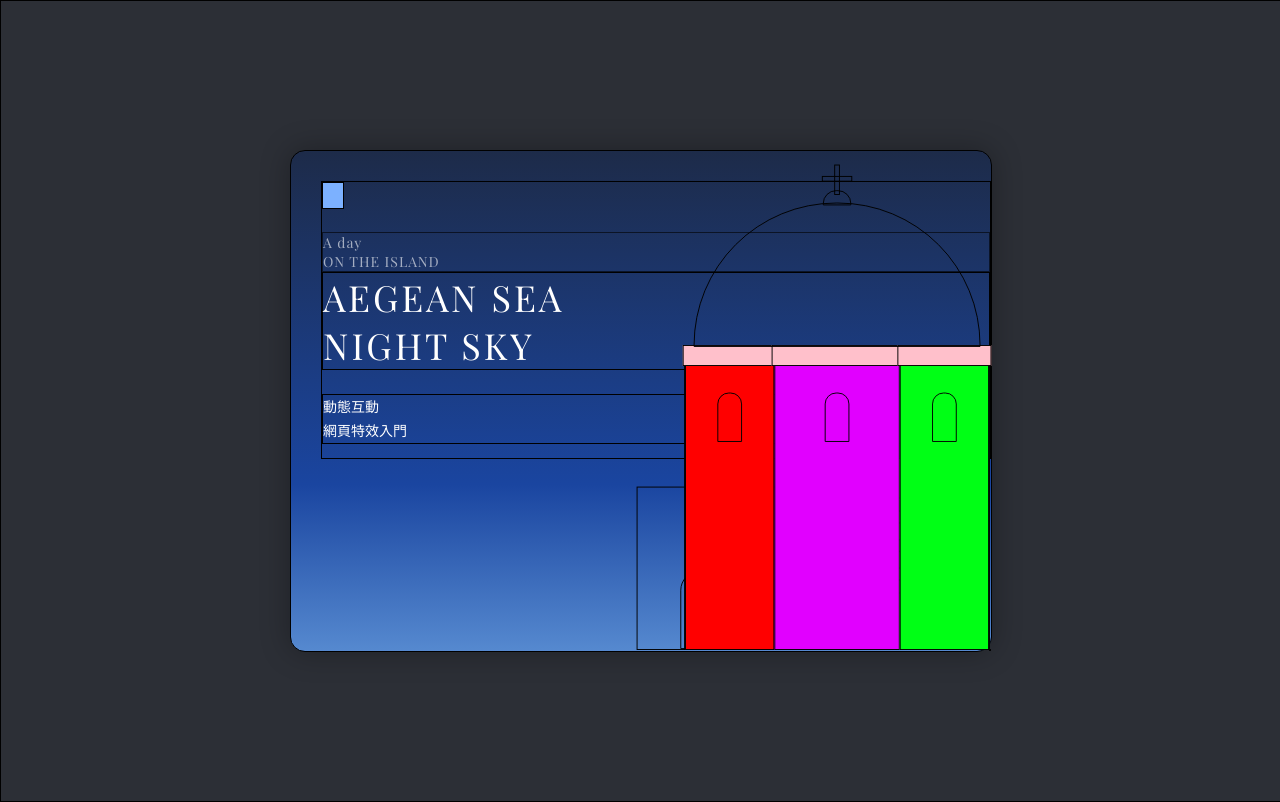
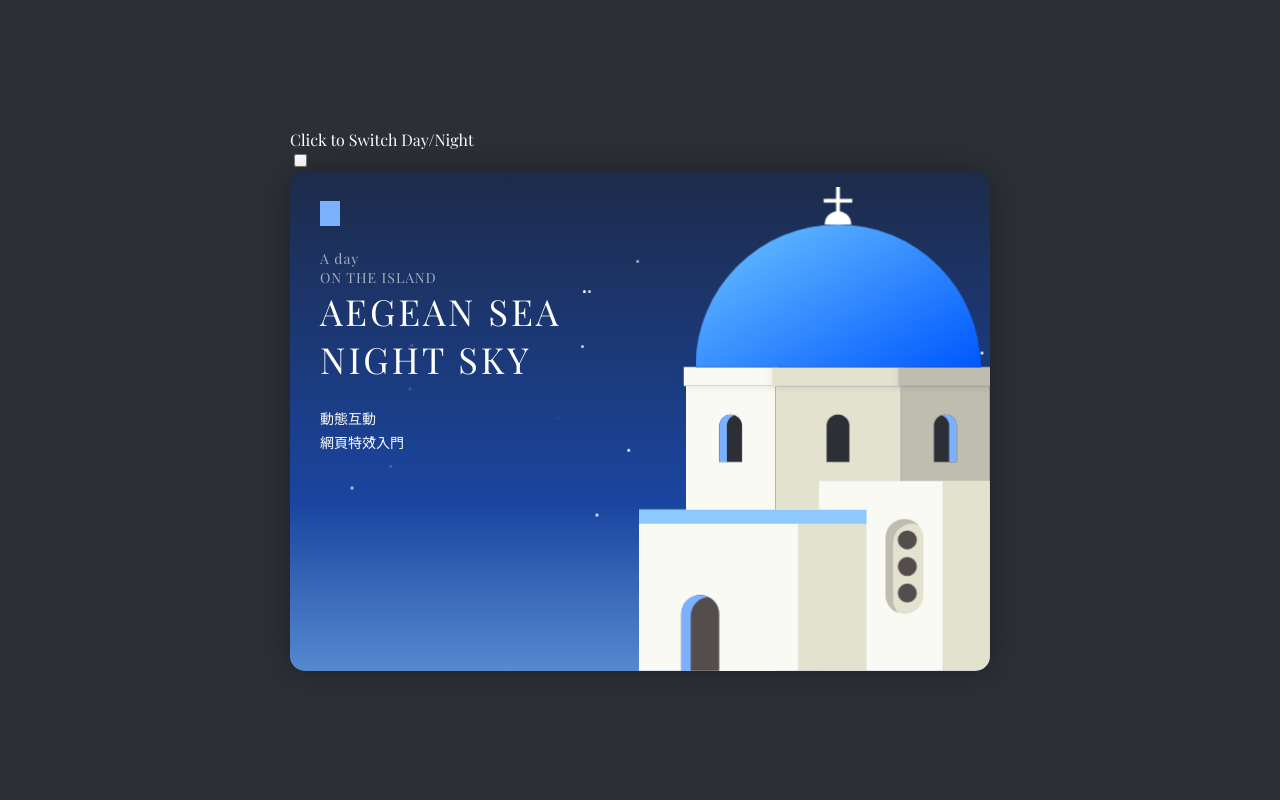
Before and after one commit to advancedor96/vue_test, a Vue app: page /#/2 in a window 1280 px wide. Built offline with nearby package versions, Linux system fonts and the light colour scheme.

Commit message:
快好了

```diff
--- a/src/components/P2.vue
+++ b/src/components/P2.vue
@@ -1,10 +1,45 @@
 <template>
    <div class="wrapper">
+      <label for="switch">
+         <div class="remind">Click to Switch Day/Night</div>
+         <input type="checkbox" id='switch'>
          <div class="scene">
+            <div class="allstars">
+               <div class="star1"></div>
+               <div class="star2"></div>
+               <div class="star3"></div>
+               <div class="star4"></div>
+               <div class="star5"></div>
+               <div class="star6"></div>
+               <div class="star7"></div>
+               <div class="star8"></div>
+               <div class="star9"></div>
+               <div class="star10"></div>
+               <div class="star11"></div>
+               <div class="star12"></div>
+               <div class="star13"></div>
+               <div class="star14"></div>
+               <div class="star15"></div>
+               <div class="star16"></div>
+               <div class="star17"></div>
+               <div class="star18"></div>
+               <div class="star19"></div>
+               <div class="star20"></div>
+               <div class="star21"></div>
+               <div class="star22"></div>
+               <div class="star23"></div>
+               <div class="star24"></div>
+               <div class="star25"></div>
+               <div class="star26"></div>
+               <div class="star27"></div>
+               <div class="star28"></div>
+               <div class="star29"></div>
+               <div class="star30"></div>
+            </div>
             <div class="leftTopText">
                <div class="blueBlock"></div>
                <h5>A day <br />ON THE ISLAND</h5>
-            <H1>AEGEAN SEA<br/>NIGHT SKY</H1>
+               <h1>AEGEAN SEA<br/>NIGHT SKY</h1>
                <p>動態互動<br />網頁特效入門</p>
             </div>
 
@@ -38,6 +73,10 @@
 
             </div>
          </div>
+
+
+      </label>
+
    </div>
 </template>
 
@@ -52,7 +91,7 @@ export default {
    *, *::before, *::after{ //筆記：如果此專案使用大量的before, after，那就在這裡設
       font-family: 'Playfair Display', '微軟正黑體';
       position: relative;  //筆記：因為這個專案太多要定位了，所以設全部都relative，讓每個absolute定位都會尋找上一層來做相對定位
-      border: 1px solid black;
+      // border: 1px solid black;
    }
 
    //指定顏色變數
@@ -106,13 +145,50 @@ export default {
    input:checked +.block{
       transform: translate(300px);
    }
+   .allstars{
+      @include abpos(0, 0);
+      @include size(100%);
 
+      [class^='star']{
+         @include size(3px, 3px, 50%);
+         background-color: white;
+         animation: falling 2s infinite;
+      }
+
+      @keyframes falling {
+         0%, 100%{
+            opacity: 0;
+         }
+         70%{
+            opacity: 1;
+         }
+         0%{
+            transform: translate(100px, 0);
+         }
+         100%{
+            transform: translate(0, 100px);
+         }
+
+      }
+      @for $i from 1 through 30{
+         $posX : random(100)*1%;
+         $posY : random()*50%;
+         .star#{$i}{
+            left: $posX;
+            top:$posY;
+            animation-delay: $i*-0.1s
+         }
+
+      }
+   }
    .scene{
       @include size(700px, 500px, 15px);
 
       background: $sceneGradient;
       background-size: 100% 200%;
       box-shadow: 0 0 30px rgba(black, 0.3); //筆記：卡片陰影技巧 00 暈開30px
+      overflow: hidden;
+
       .leftTopText{
 
          margin-left: 30px;
@@ -155,6 +231,8 @@ export default {
       .house1{
          @include size(180px, 200px);
          background-color:$colorGreyLight;
+         z-index: 2;
+         box-shadow: inset -50px 0 $colorGreyNormal;
 
          .window{
             @include size(40px, 100px, 20px);
@@ -162,28 +240,37 @@ export default {
             margin-left: 70px;
             @include flex();
             flex-direction: column;
+            background-color: $colorGreyNormal;
+            box-shadow: inset 8px 5px $colorGreyDark;
             .circle{
                @include size(20px, 20px, 50%);
                margin: 4px;
                margin-left: 10px;
+               background-color: $colorWindowGrey;
             }
          }
       }
 
       .house2{
+         z-index: 3;
          @include size(240px, 170px);
          right: 130px;
+         background-color: $colorGreyLight;
+         box-shadow: inset 0 15px $colorShadowBlueLight, inset -72px 0px $colorGreyNormal;
          .door{
             @include size(40px, 80px, 20px 20px 0 0 ); //筆記：border-radius 若要指定4個角的順序，則為：左上、右上、右下、左下。
             position: absolute;
             bottom: 0;
             left: 45px;
+            background-color: $colorWindowGrey;
+            box-shadow: inset 10px 2px $colorShadowBlue;
          }
       }
 
       .house3{
          @include size(320px, 300px);
          @include flex();
+         z-index: 1;
 
          .wall{
             flex:1;
@@ -193,6 +280,7 @@ export default {
             .window{
                @include size(24px, 50px, 12px 12px 0 0);
                margin-top: 30px;
+               background-color: $colorBackground;
             }
 
             &::before{
@@ -201,22 +289,32 @@ export default {
                position: absolute;
                width: 105%;
                height: 20px;
-               background-color: pink;
+               background-color: inherit;
+               box-shadow: 0px 0px 10px rgba(#000,0.1);
                top: -20px;
                left:50%;
                transform: translate(-50%);
             }
             &:nth-child(1){ //選擇第1個wall
-               background-color: red;
+               background-color: $colorGreyLight;
                flex: 10;
+               .window{
+                  box-shadow: inset 8px 0 $colorShadowBlue;
+               }
             }
             &:nth-child(2){ //選擇第1個wall
-               background-color: rgb(225, 0, 255);
+               background-color: $colorGreyNormal;
                flex: 14;
+               .window{
+                  box-shadow: inset 0px 0 $colorShadowBlue;
+               }
             }
             &:nth-child(3){ //選擇第1個wall
-               background-color: rgb(0, 255, 21);
+               background-color: $colorGreyDark;
                flex: 10;
+               .window{
+                  box-shadow: inset -8px 0 $colorShadowBlue;
+               }
             }
          }
 
@@ -224,10 +322,12 @@ export default {
             @include halfCir(150px);
             position: absolute;
             top: -170px;
+             background: $roofGradient;
             .roofTop{
                @include halfCir(14px);
                @include abpos(50%, -14px);
                transform: translateX(-50%);
+               background-color: #fff;
             }
          }
 
@@ -237,8 +337,10 @@ export default {
             left:50%;
             transform: translateX(-50%);
             bottom: 10px;
+            background-color: #fff;
             &::before{
                content:'';
+               background-color: #fff;
                display: block;
                @include size(30px , 4px);
                position: absolute;
@@ -250,4 +352,13 @@ export default {
          }
       }
    }
+.scene{
+   transition: 2s;
+}
+input:checked+.scene{
+   background-position: 0 100%;
+   .allstars{
+      opacity: 0;
+   }
+}
 </style>
```
Lines whose indentation alone changed are shown as unchanged.
